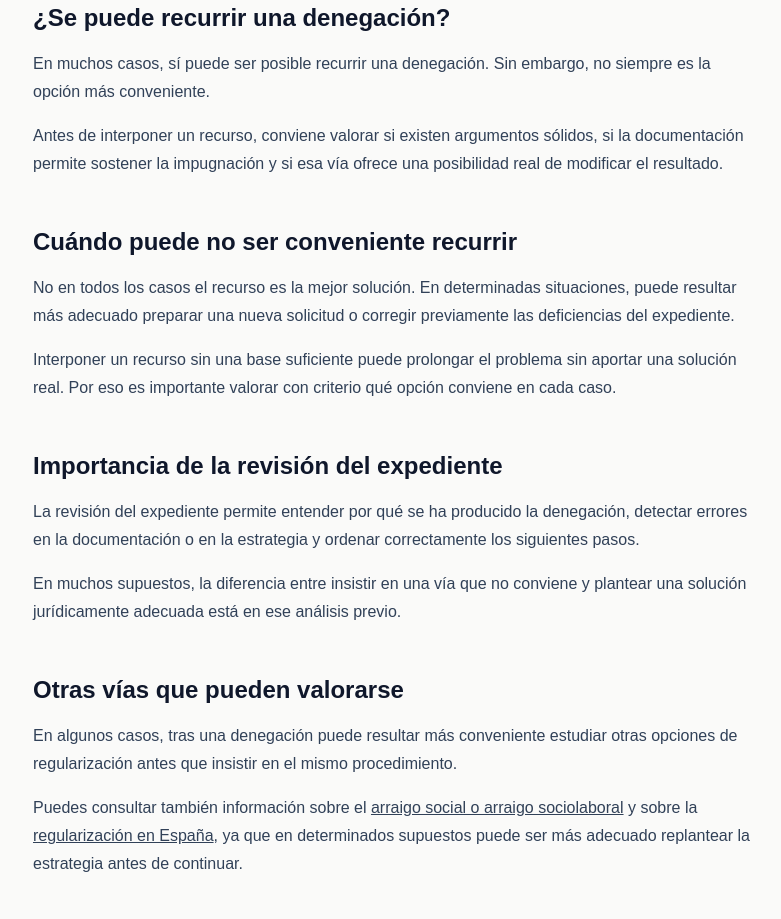
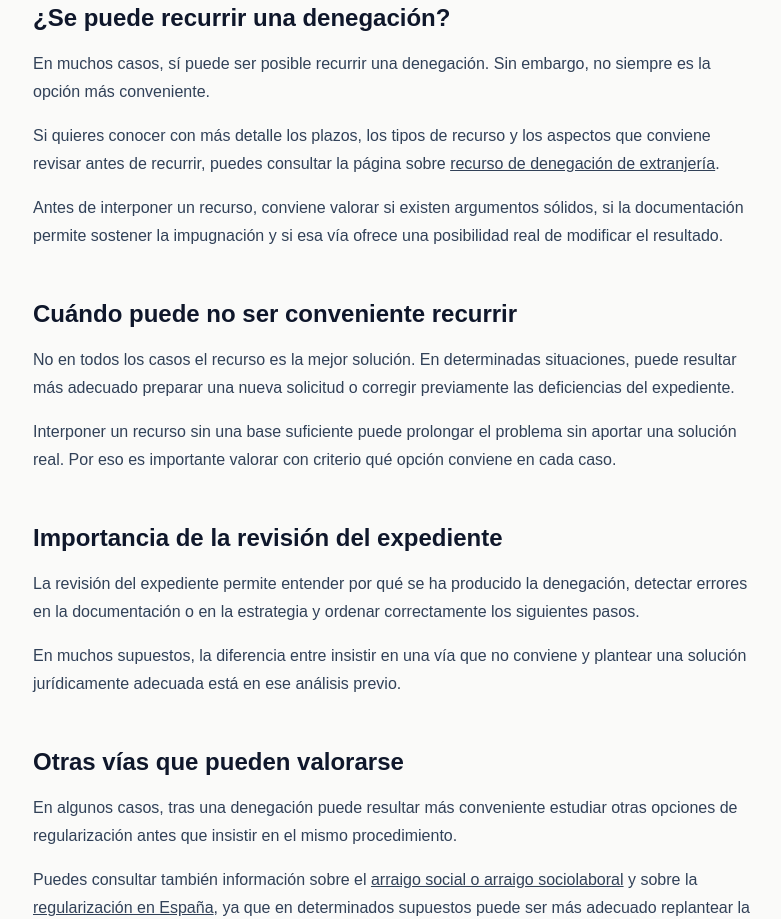
Before and after one commit to HugoAG73/hugo-alonso-web, a Next.js app: page /denegacion-extranjeria in a window 1280 px wide. Shown: the part 1380-2299 px from the top of the page, without its empty margins (247-1028 px from the left). Built offline with nearby package versions, Linux system fonts and the light colour scheme.

Commit message:
Enlaces a nuevas paginas

```diff
--- a/app/denegacion-extranjeria/page.tsx
+++ b/app/denegacion-extranjeria/page.tsx
@@ -101,6 +101,14 @@ export default function DenegacionExtranjeriaPage() {
         <p className="mt-4 text-base leading-7 text-slate-700">
           En muchos casos, sí puede ser posible recurrir una denegación. Sin
           embargo, no siempre es la opción más conveniente.
+        </p>
+
+        <p className="mt-4 text-base leading-7 text-slate-700">
+          Si quieres conocer con más detalle los plazos, los tipos de recurso y los
+          aspectos que conviene revisar antes de recurrir, puedes consultar la página sobre{" "}
+          <a href="/recurso-denegacion-extranjeria" className="underline">
+            recurso de denegación de extranjería
+          </a>.
         </p>
 
         <p className="mt-4 text-base leading-7 text-slate-700">
--- a/app/regularizacion-espana/page.tsx
+++ b/app/regularizacion-espana/page.tsx
@@ -45,6 +45,13 @@ export default function RegularizacionPage() {
 
         <p className="mt-4 text-base leading-7 text-slate-700">
           No todos los casos permiten acceder a una autorización de residencia en el mismo momento, por lo que es necesario analizar cada situación antes de iniciar cualquier procedimiento.
+        </p>
+
+        <p className="mt-4 text-base leading-7 text-slate-700">
+          Si ya dispones de una autorización de residencia y necesitas renovarla, puedes consultar la página sobre{" "}
+          <a href="/renovacion-residencia" className="underline">
+            renovación de residencia
+          </a>, donde se explican los plazos, los requisitos y los problemas más habituales en este tipo de procedimientos.
         </p>
 
 	<h2 className="mt-12 text-2xl font-semibold text-slate-900">
```
